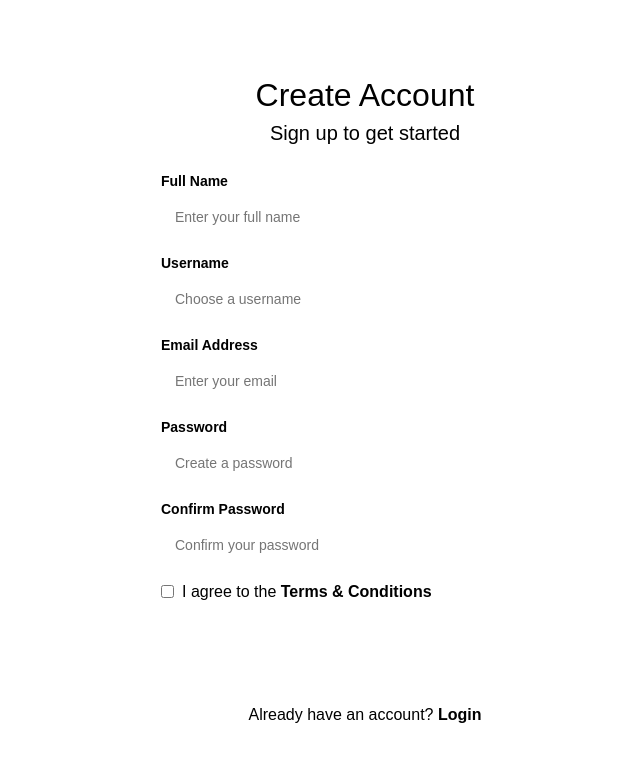
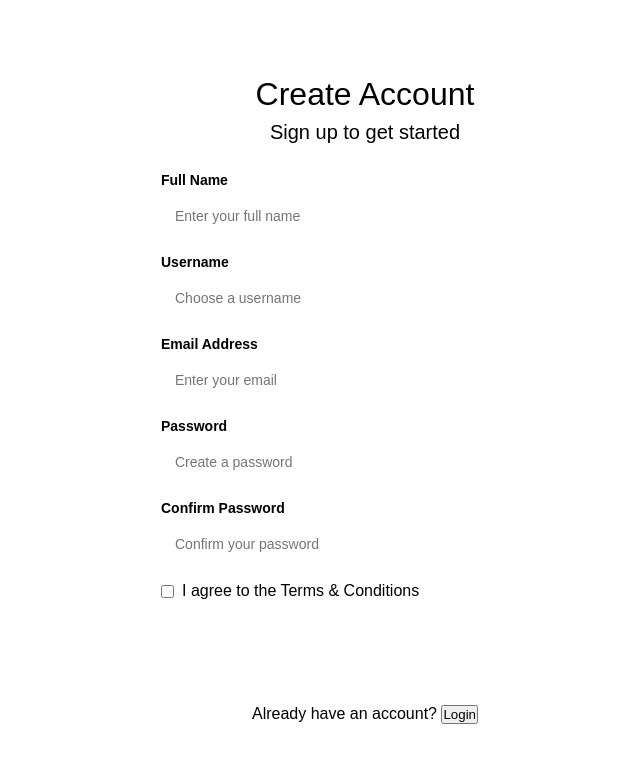
Before and after one commit to smangasmashntuli/Zabalaza-AI-Recruitment-System, a React (Create React App) app in the folder frontend/: page / in a window 1280 px wide. Both pictures are taken after a click on the button "Sign up". Shown: the top 762 px of the page, without its empty margins (275-915 px from the left). Built offline with nearby package versions, Linux system fonts and the light colour scheme; no server answers.

Commit message:
Refactor SignUp.js to remove role handling and update terms link styling

```diff
--- a/frontend/src/SignUp.js
+++ b/frontend/src/SignUp.js
@@ -8,8 +8,7 @@ const SignUp = ({ onSwitchToLogin }) => {
     username: '',
     email: '',
     password: '',
-    confirmPassword: '',
-    role: 'candidate'
+    confirmPassword: ''
   });
   const [errors, setErrors] = useState({});
   const [isSubmitting, setIsSubmitting] = useState(false);
@@ -91,8 +90,7 @@ const SignUp = ({ onSwitchToLogin }) => {
           email: formData.email,
           username: formData.username,
           full_name: formData.fullName,
-          password: formData.password,
-          role: formData.role
+          password: formData.password
         };
 
         const response = await registerUser(userData);
@@ -105,8 +103,7 @@ const SignUp = ({ onSwitchToLogin }) => {
           username: '',
           email: '',
           password: '',
-          confirmPassword: '',
-          role: 'candidate'
+          confirmPassword: ''
         });
 
         // Switch to login
@@ -213,7 +210,7 @@ const SignUp = ({ onSwitchToLogin }) => {
           <div className="terms-checkbox">
             <label>
               <input type="checkbox" required />
-              <span>I agree to the <a href="#">Terms & Conditions</a></span>
+              <span>I agree to the <span className="terms-link">Terms & Conditions</span></span>
             </label>
           </div>
 
@@ -227,7 +224,7 @@ const SignUp = ({ onSwitchToLogin }) => {
         </form>
 
         <div className="signup-footer">
-          <p>Already have an account? <a href="#" onClick={onSwitchToLogin}>Login</a></p>
+          <p>Already have an account? <button type="button" className="terms-link" onClick={onSwitchToLogin}>Login</button></p>
         </div>
       </div>
     </div>
```
